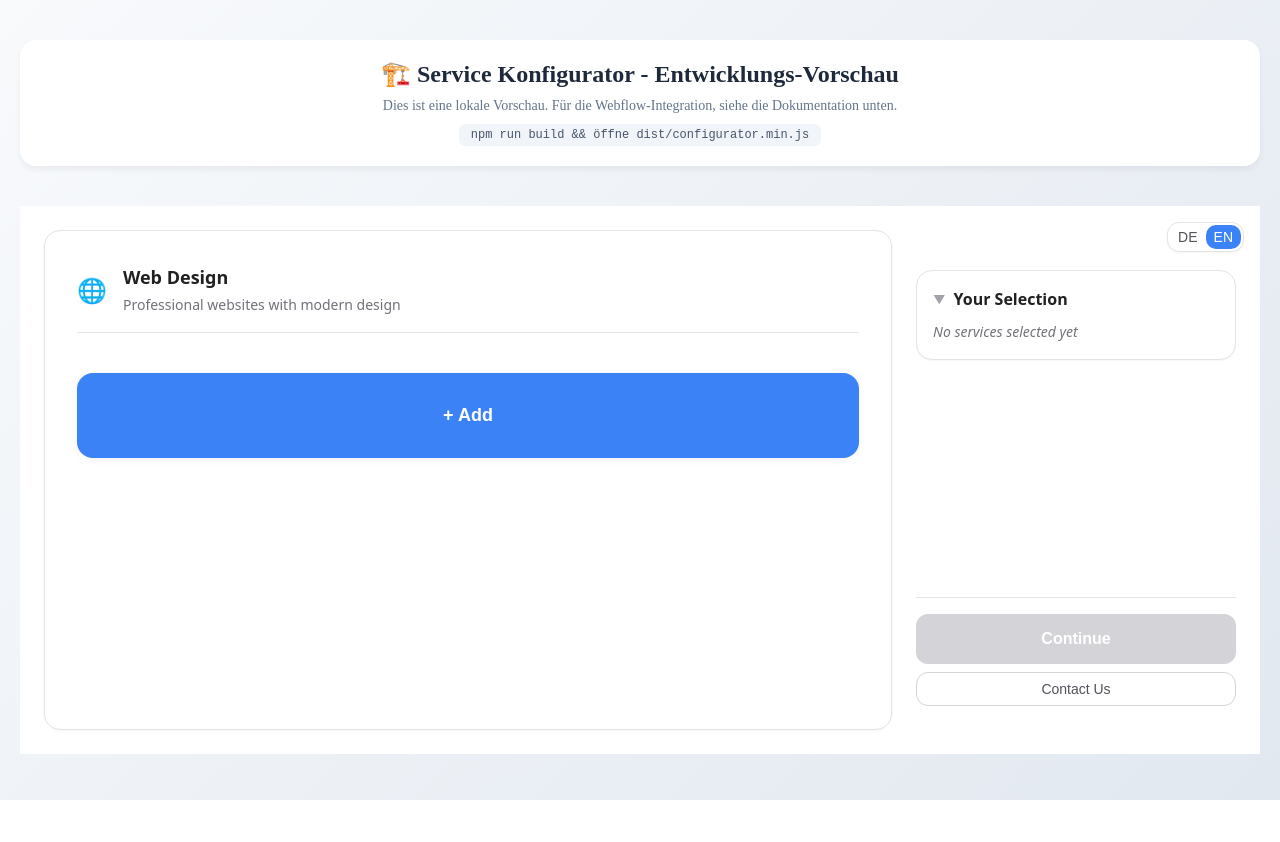
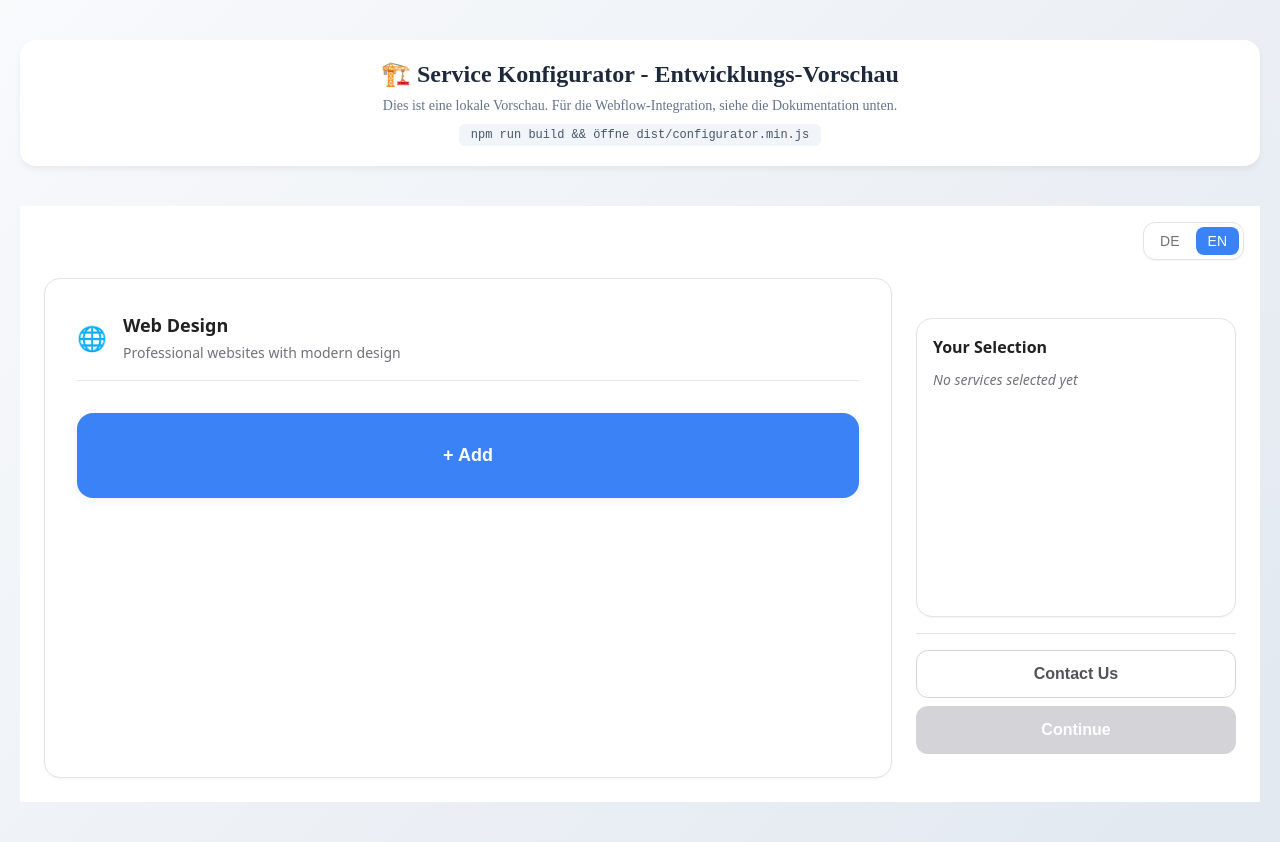
Before and after one commit to tilturmundleufer/tl-service-configurator, a website: page index.html in a window 1280 px wide. Before the commit the page ends 800 px from the top, so only its background shows below. Drawn offline with Linux system fonts and the light colour scheme.

Commit message:
UI improvements: CTA button order, language toggle section, size card padding, image quality
- Step 1: Language toggle in own section with proper whitespace
- Step 1: Contact Us now above Continue button
- Step 1: Both CTAs have same size, padding, and height (48px)
- Step 2: Size cards have more internal padding
- Step 2: 8px gap between CTAs
- Step 3: Improved image rendering quality (crisp-edges)
- Step 4: Removed unnecessary collapse icon from Your Selection
- General: Consistent 16px gap between elements

Co-authored-by: Cursor <cursoragent@cursor.com>

```diff
--- a/src/render/wireframe-renderer.js
+++ b/src/render/wireframe-renderer.js
@@ -51,12 +51,14 @@ export function createWireframeRenderer(rootElement, store, configData) {
 
     rootElement.innerHTML = `
       <div class="tl-configurator tl-wireframe-mode tl-step-mode">
-        <!-- Language Toggle (top right) -->
+        <!-- Language Toggle (top, own section) -->
+        <div class="tl-lang-section" data-lang-section>
           <div class="tl-lang-toggle" data-lang-toggle>
             <button class="tl-lang-btn ${state.lang === 'de' ? 'is-active' : ''}"
                     data-action="set-lang" data-lang="de">DE</button>
             <button class="tl-lang-btn ${state.lang === 'en' ? 'is-active' : ''}"
                     data-action="set-lang" data-lang="en">EN</button>
+          </div>
         </div>
 
         <!-- Main Layout: 2 columns - Content | Sidebar -->
@@ -81,7 +83,6 @@ export function createWireframeRenderer(rootElement, store, configData) {
             <!-- Summary Panel -->
             <div class="tl-summary-panel-compact" data-summary>
               <h3 class="tl-summary-title-compact" data-i18n="summary.title">
-                <span class="tl-summary-collapse-icon">▼</span>
                 ${t('summary.title', state.lang)}
               </h3>
               <div class="tl-summary-content" data-summary-content>
@@ -89,7 +90,7 @@ export function createWireframeRenderer(rootElement, store, configData) {
               </div>
             </div>
 
-            <!-- Action Buttons -->
+            <!-- Action Buttons (at bottom) -->
             <div class="tl-submit-section" data-submit-section>
               <div class="tl-validation-errors" data-validation-errors></div>
               ${renderActionButtons(state)}
@@ -114,26 +115,30 @@ export function createWireframeRenderer(rootElement, store, configData) {
     const hasSize = webdesignSelection && webdesignSelection.size;
 
     if (state.currentStep === 'add' || state.currentStep === 'configure') {
-      // Show "Continue" button, disabled until size is selected
+      // Show "Contact Us" above "Continue" button
       return `
+        <div class="tl-action-buttons">
+          <button class="tl-contact-btn" data-action="contact">
+            <span>${state.lang === 'de' ? 'Kontakt' : 'Contact Us'}</span>
+          </button>
           <button class="tl-continue-btn ${!hasSize ? 'is-disabled' : ''}"
                   data-action="next-step"
                   ${!hasSize ? 'disabled' : ''}>
             <span>${state.lang === 'de' ? 'Weiter' : 'Continue'}</span>
           </button>
+        </div>
+      `;
+    } else {
+      // Show "Contact Us" above "Submit" button in extras/complete step
+      return `
+        <div class="tl-action-buttons">
           <button class="tl-contact-btn" data-action="contact">
             <span>${state.lang === 'de' ? 'Kontakt' : 'Contact Us'}</span>
           </button>
-      `;
-    } else {
-      // Show "Submit" button in extras/complete step
-      return `
           <button class="tl-submit-btn" data-submit-btn data-action="submit">
             <span data-i18n="submit">${t('submit', state.lang)}</span>
           </button>
-        <button class="tl-contact-btn" data-action="contact">
-          <span>${state.lang === 'de' ? 'Kontakt' : 'Contact Us'}</span>
-        </button>
+        </div>
       `;
     }
   }
--- a/styles/wireframe-styles.css
+++ b/styles/wireframe-styles.css
@@ -2,6 +2,46 @@
  * Wireframe Configurator Styles
  * 2-Column Step-based Layout
  */
+
+/* ============================================
+   Language Toggle Section (Top)
+   ============================================ */
+.tl-lang-section {
+  display: flex;
+  justify-content: flex-end;
+  padding: var(--tl-spacing-md) 0;
+  margin-bottom: var(--tl-spacing-md);
+}
+
+.tl-lang-toggle {
+  display: flex;
+  gap: var(--tl-spacing-xs);
+  background: var(--tl-color-white);
+  border: 1px solid var(--tl-color-gray-200);
+  border-radius: var(--tl-radius-lg);
+  padding: 4px;
+}
+
+.tl-lang-btn {
+  padding: 6px 12px;
+  background: transparent;
+  border: none;
+  border-radius: var(--tl-radius-md);
+  cursor: pointer;
+  font-size: var(--tl-font-size-sm);
+  font-weight: 500;
+  color: var(--tl-color-gray-500);
+  transition: all var(--tl-transition-fast);
+}
+
+.tl-lang-btn:hover {
+  color: var(--tl-color-text);
+}
+
+.tl-lang-btn.is-active {
+  background: var(--tl-color-primary);
+  color: var(--tl-color-white);
+}
 
 /* ============================================
    2-Column Main Layout (No left tabs)
@@ -11,6 +51,7 @@
   grid-template-columns: 1fr 320px;
   gap: var(--tl-spacing-lg);
   min-height: 500px;
+  align-items: start;
 }
 
 @media (max-width: 1024px) {
@@ -29,12 +70,13 @@
   display: flex;
   flex-direction: column;
   box-shadow: 0 1px 3px rgba(0, 0, 0, 0.04);
+  align-self: stretch;
 }
 
 .tl-main-panel {
   display: flex;
   flex-direction: column;
-  gap: var(--tl-spacing-lg);
+  gap: 16px; /* Consistent 16px gap */
 }
 
 /* Legacy 3-Column (kept for compatibility) */
@@ -107,13 +149,13 @@
   flex-direction: column;
   align-items: center;
   justify-content: center;
-  padding: var(--tl-spacing-lg) var(--tl-spacing-md);
+  padding: var(--tl-spacing-xl) var(--tl-spacing-lg); /* More internal padding */
   background: var(--tl-color-white);
   border: 2px solid var(--tl-color-gray-200);
   border-radius: var(--tl-radius-xl);
   cursor: pointer;
   transition: all var(--tl-transition-fast);
-  min-height: 80px;
+  min-height: 90px; /* Slightly taller */
 }
 
 .tl-size-card:hover {
@@ -280,26 +322,43 @@
 }
 
 /* ============================================
-   Continue & Contact Buttons
-   ============================================ */
-.tl-continue-btn {
+   Action Buttons Container
+   ============================================ */
+.tl-action-buttons {
+  display: flex;
+  flex-direction: column;
+  gap: 8px; /* Consistent 8px gap between buttons */
+}
+
+/* ============================================
+   Continue & Contact Buttons (Same size)
+   ============================================ */
+.tl-continue-btn,
+.tl-contact-btn,
+.tl-submit-btn {
   display: flex;
   align-items: center;
   justify-content: center;
   width: 100%;
-  padding: var(--tl-spacing-md) var(--tl-spacing-lg);
+  padding: 12px 16px; /* Same padding for all buttons */
+  height: 48px; /* Fixed height for consistency */
+  border-radius: var(--tl-radius-lg);
+  cursor: pointer;
+  font-size: var(--tl-font-size-base);
+  font-weight: 600;
+  transition: all var(--tl-transition-fast);
+  box-sizing: border-box;
+}
+
+.tl-continue-btn,
+.tl-submit-btn {
   background: var(--tl-color-primary);
   border: none;
-  border-radius: var(--tl-radius-lg);
-  cursor: pointer;
-  font-size: var(--tl-font-size-base);
-  font-weight: 600;
   color: var(--tl-color-white);
-  transition: all var(--tl-transition-fast);
-  margin-bottom: var(--tl-spacing-sm);
-}
-
-.tl-continue-btn:hover:not(.is-disabled) {
+}
+
+.tl-continue-btn:hover:not(.is-disabled),
+.tl-submit-btn:hover {
   background: var(--tl-color-primary-dark);
 }
 
@@ -309,19 +368,9 @@
 }
 
 .tl-contact-btn {
-  display: flex;
-  align-items: center;
-  justify-content: center;
-  width: 100%;
-  padding: var(--tl-spacing-sm) var(--tl-spacing-md);
   background: transparent;
   border: 1px solid var(--tl-color-gray-300);
-  border-radius: var(--tl-radius-lg);
-  cursor: pointer;
-  font-size: var(--tl-font-size-sm);
-  font-weight: 500;
   color: var(--tl-color-gray-600);
-  transition: all var(--tl-transition-fast);
 }
 
 .tl-contact-btn:hover {
@@ -485,8 +534,7 @@
   display: flex;
   flex-direction: column;
   gap: var(--tl-spacing-md);
-  height: 100%;
-  overflow-y: auto;
+  align-self: stretch;
 }
 
 .tl-options-sidebar {
@@ -501,21 +549,19 @@
   border-radius: var(--tl-radius-xl);
   padding: var(--tl-spacing-md);
   box-shadow: var(--tl-shadow-sm);
+  flex: 1; /* Takes available space */
 }
 
 .tl-summary-title-compact {
-  display: flex;
-  align-items: center;
-  gap: var(--tl-spacing-sm);
   font-size: var(--tl-font-size-base);
   font-weight: 700;
   color: var(--tl-color-text);
   margin: 0 0 var(--tl-spacing-sm);
 }
 
-.tl-summary-collapse-icon {
-  font-size: var(--tl-font-size-xs);
-  color: var(--tl-color-gray-400);
+/* Submit section at bottom */
+.tl-submit-section {
+  margin-top: auto;
 }
 
 .tl-no-addons {
@@ -617,8 +663,8 @@
   display: flex;
   align-items: center;
   justify-content: space-between;
-  padding-bottom: var(--tl-spacing-md);
-  margin-bottom: var(--tl-spacing-md);
+  padding-bottom: 16px; /* 16px gap to divider */
+  margin-bottom: 16px; /* 16px gap after divider */
   border-bottom: 1px solid var(--tl-color-gray-200);
 }
 
@@ -921,6 +967,9 @@
   height: auto;
   border-radius: var(--tl-radius-lg);
   box-shadow: var(--tl-shadow-md);
+  /* Improve image rendering quality */
+  image-rendering: -webkit-optimize-contrast;
+  image-rendering: crisp-edges;
 }
 
 /* Positioned addons on the page */
```
Lines whose indentation alone changed are shown as unchanged.
